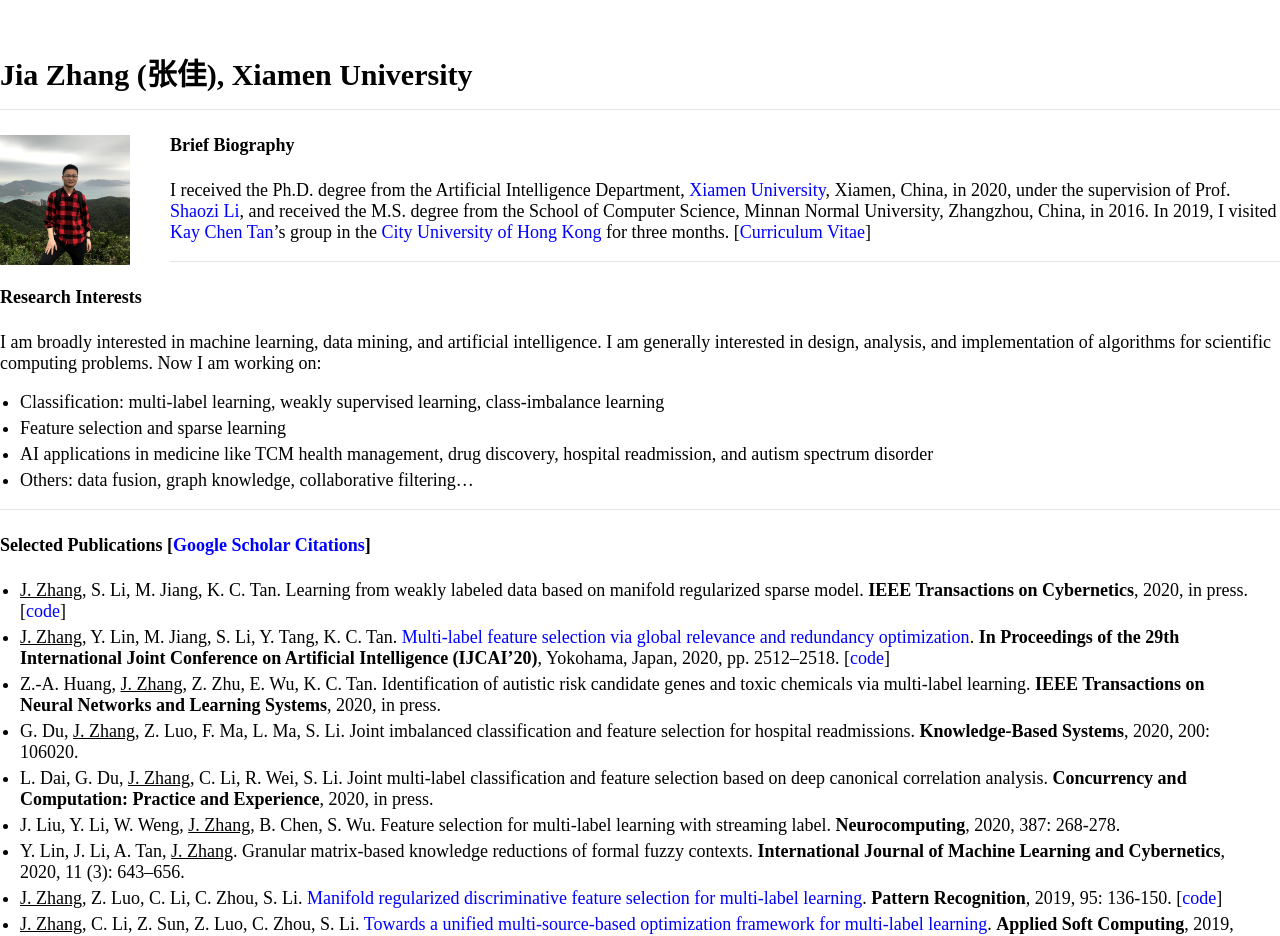
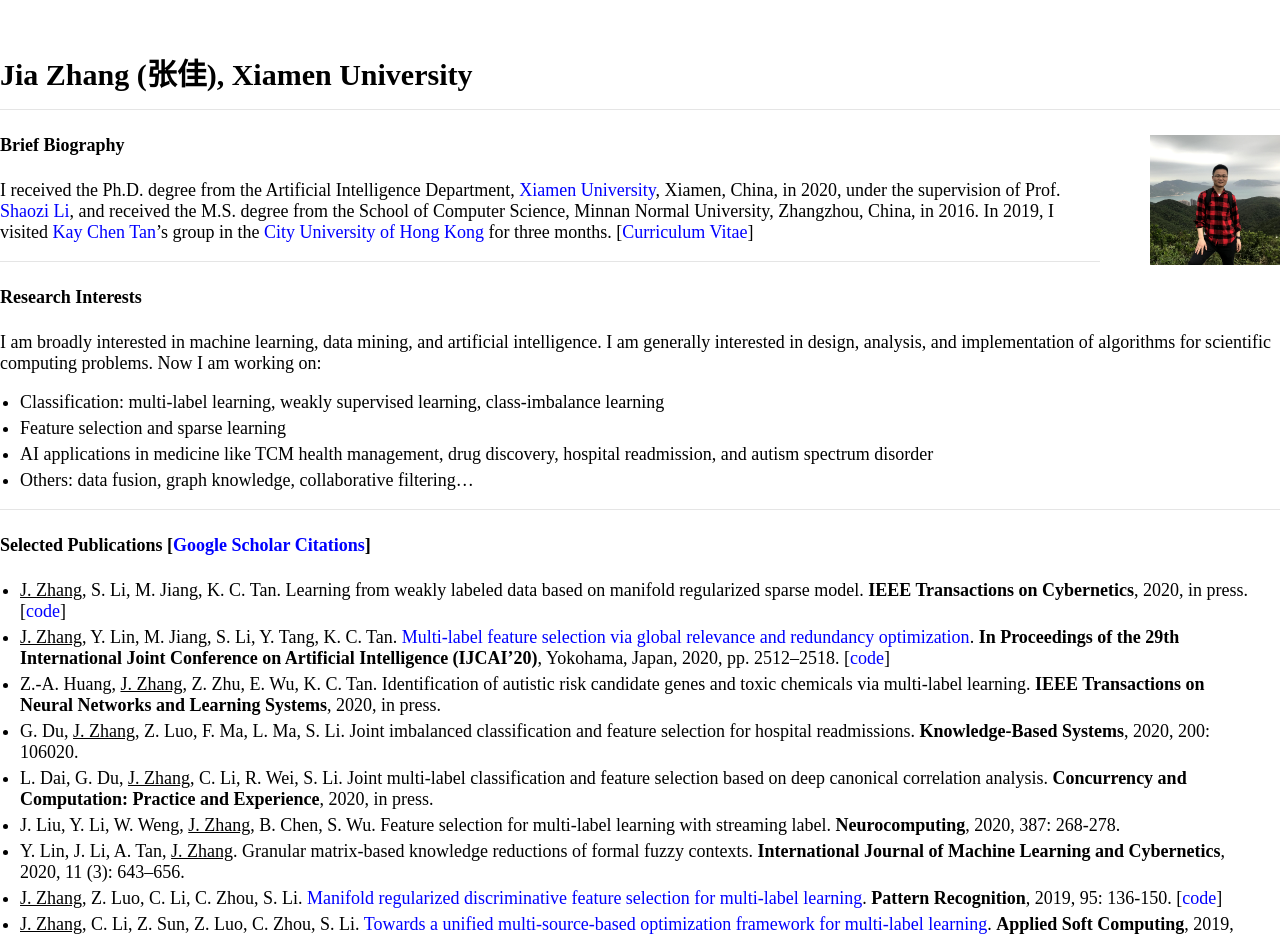
Before and after one commit to jiazhang-ml/jiazhang-ml.github.io, a Jekyll site: the page built from index.md, in a window 1280 px wide. Shown: the top 936 px of the page. Built offline with Jekyll 4.4.1, drawn with Linux system fonts in a browser that asks for light colours.

Commit message:
Update typography.scss

```diff
--- a/_sass/typography.scss
+++ b/_sass/typography.scss
@@ -40,8 +40,8 @@
         height: 130px;
         width: 130px;
         position: relative;
-        margin: 0px 40px 20px 0px;
-        float: left;
+        margin: 0px 0px 20px 50px;
+        float: right;
         border-radius: 0%;
         p & {
             padding: 0;
```
